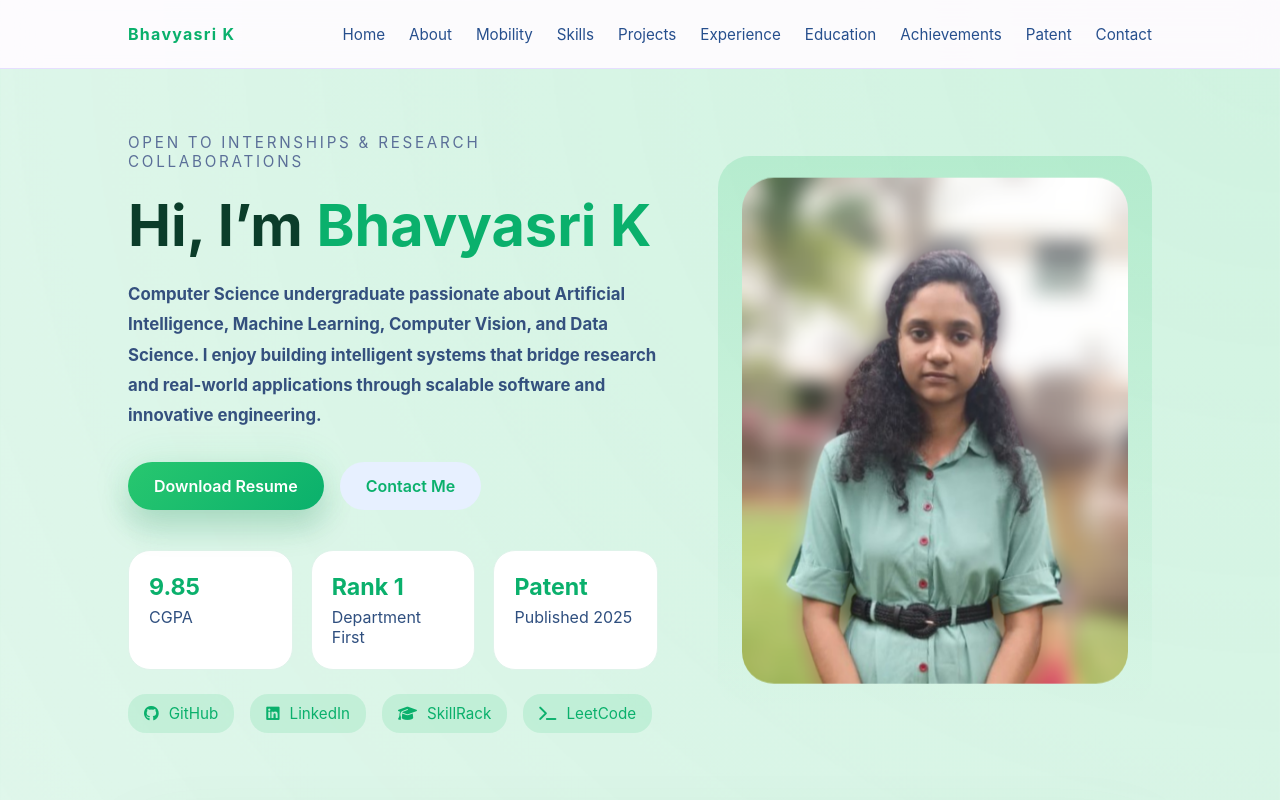
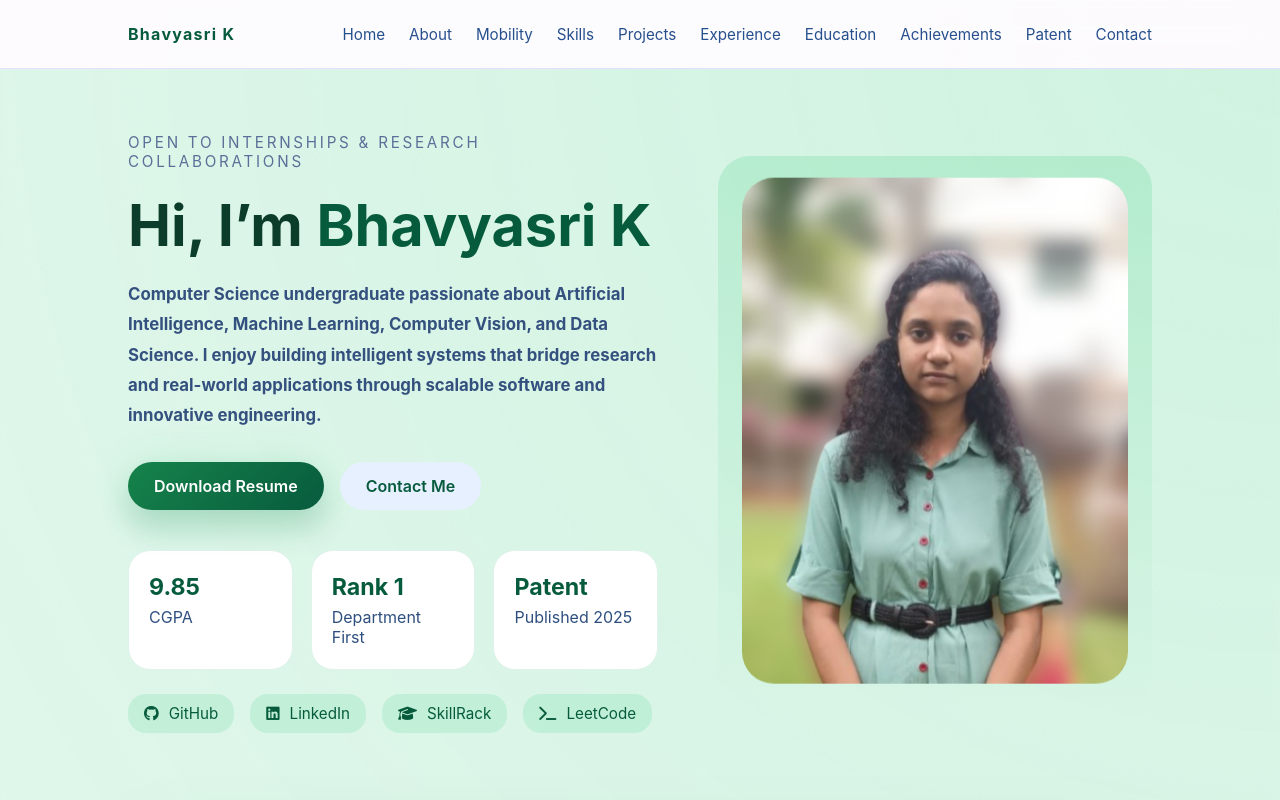
Before and after one commit to bhavyasrik09/bhavyasri-portfolio, a plain HTML site: page index.html in a window 1280 px wide. Shown: the top 800 px of the page. Drawn offline with nearby package versions, Linux system fonts and the light colour scheme.

Commit message:
Darken portfolio green accents

```diff
--- a/style.css
+++ b/style.css
@@ -6,12 +6,12 @@
     --bg: #ffffff;
     --surface: #f6fbf8;
     --lavender: #dff7ea;
-    --lavender-deep: #0a8a4a;
+    --lavender-deep: #075b3d;
     --muted: #35644f;
     --border: #dff3ea;
     --shadow: 0 24px 80px rgba(10, 120, 70, 0.09);
-    --accent-start: #28c76f;
-    --accent-end: #0ab06c;
+    --accent-start: #16834b;
+    --accent-end: #075b3d;
     --glass: rgba(255,255,255,0.72);
     --glass-2: rgba(255,255,255,0.92);
 }
```
